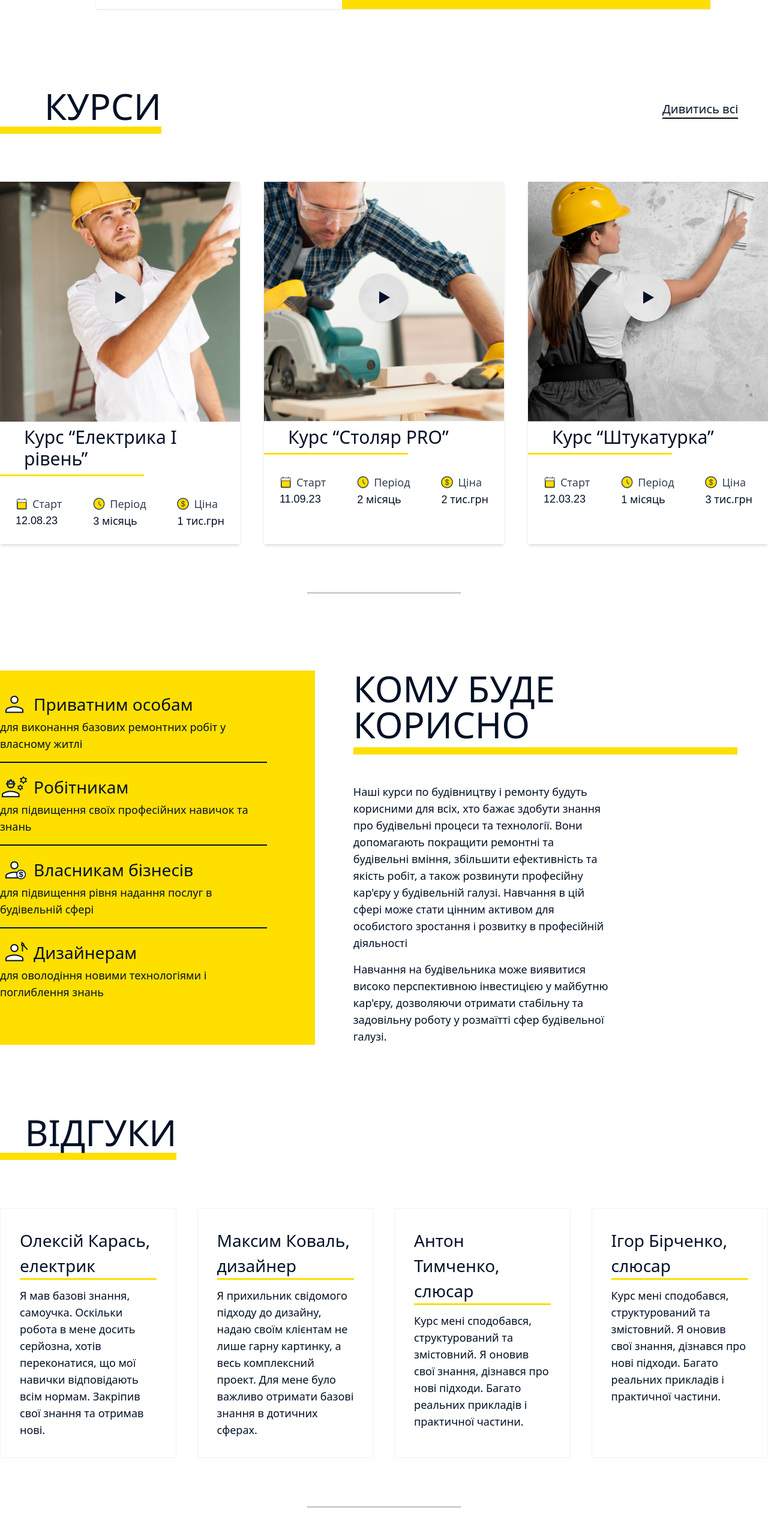
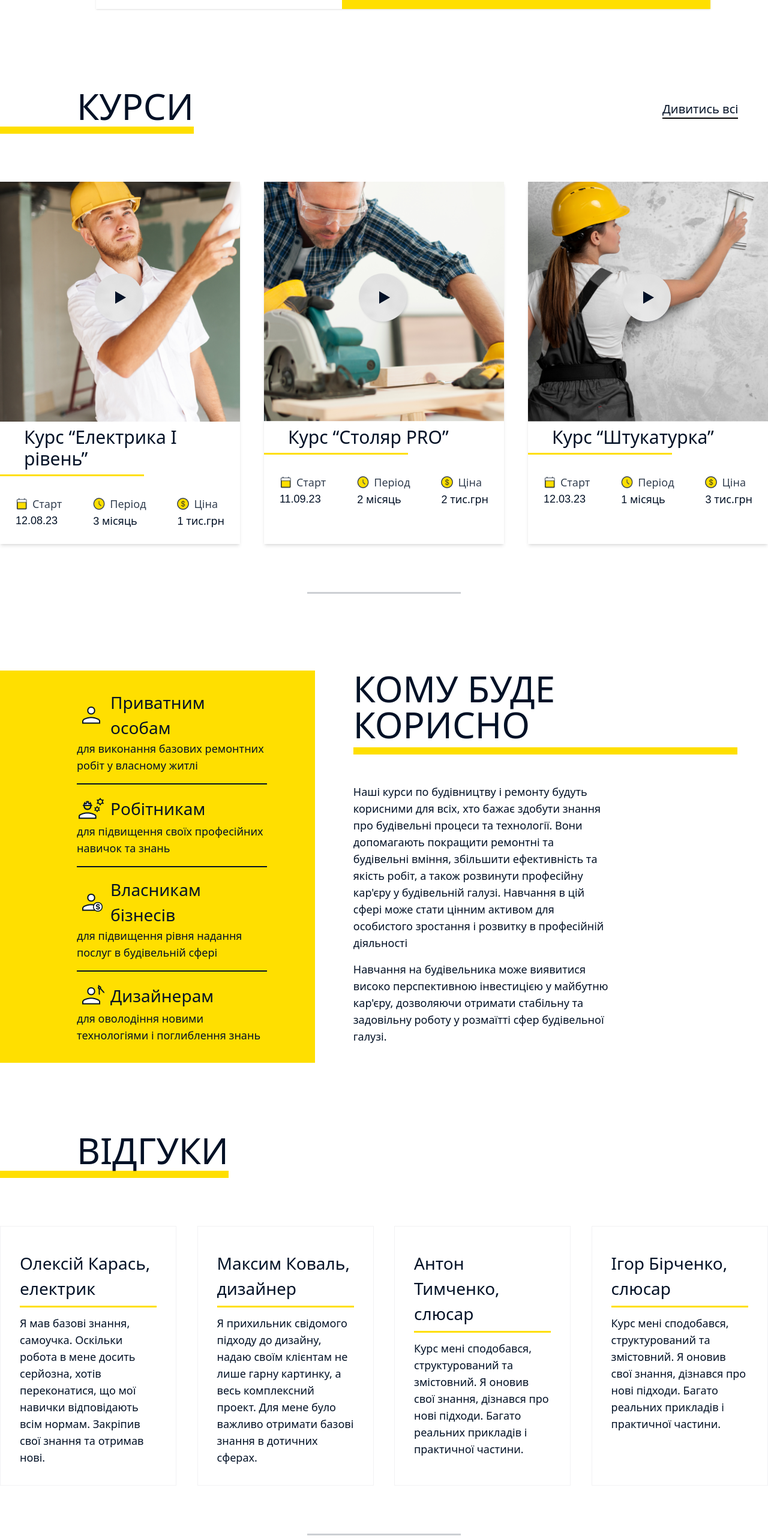
Before and after one commit to ValentinKovalenko/build-tech, a React (Create React App) app: page / in a window 1280 px wide. Shown: the part 1120-3686 px from the top of the page at 60% size. Built offline with nearby package versions, Linux system fonts and the light colour scheme.

Commit message:
refactoring code

```diff
--- a/src/blocks/BlogBlock/BlogBlock.jsx
+++ b/src/blocks/BlogBlock/BlogBlock.jsx
@@ -3,15 +3,12 @@ import Footer from "./Footer/Footer";
 import wiring from '../../assets/images/wiring.png'
 import ventilation from '../../assets/images/ventilation.png'
 import plumbing from '../../assets/images/plumbing.png'
+import Header from "../../components/Header";
 
 const BlogBlock = () => {
   return (
     <div className='mt-32'>
-      <div className='flex justify-between text-regal-black w-full py-4 pb-20'>
-        <div className='flex justify-end w-[21%] text-6xl border-b-[12px] border-regal-yellow'>
-          <span className='my-1'>БЛОГ</span>
-        </div>
-      </div>
+      <Header title='БЛОГ'/>
       <div className='flex flex-row justify-between w-full gap-10'>
         {blockBlog.map((blog) =>
           <div className={blog.style} key={blog.id}>
--- a/src/blocks/CoursesBlock/CoursesBlock.jsx
+++ b/src/blocks/CoursesBlock/CoursesBlock.jsx
@@ -1,4 +1,4 @@
-import Header from "./Header";
+import Header from "../../components/Header";
 import CoursesCard from "../../components/CoursesCard";
 import {coursesCard} from "../../constants";
 import UsefulInformationBlock from "./UsefulInformationBlock";
@@ -6,7 +6,7 @@ import UsefulInformationBlock from "./UsefulInformationBlock";
 const CoursesBlock = () => {
   return (
     <div className='mt-8'>
-      <Header/>
+      <Header linkName='Дивитись всі' title='КУРСИ'/>
       <div className='flex flex-row justify-around w-full gap-10'>
         {coursesCard.map((res) => <CoursesCard key={res.id} res={res}/>)}
       </div>
--- a/src/blocks/CoursesBlock/Header/Header.jsx
+++ /dev/null
@@ -1,15 +0,0 @@
-
-const Header = () => {
-    return (
-        <div className='flex justify-between text-regal-black w-full py-4 pb-20'>
-          <div className='flex justify-end w-[21%] text-6xl border-b-[12px] border-regal-yellow'>
-            <span className='my-1'>КУРСИ</span>
-          </div>
-          <div className='flex items-center text-xl w-1/5'>
-            <span className='border-black border-b-2 cursor-pointer ml-20'>Дивитись всі</span>
-          </div>
-        </div>
-    );
-};
-
-export default Header;
--- a/src/blocks/CoursesBlock/UsefulInformationBlock/UsefulInformationBlock.jsx
+++ b/src/blocks/CoursesBlock/UsefulInformationBlock/UsefulInformationBlock.jsx
@@ -8,7 +8,7 @@ const UsefulInformationBlock = () => {
 
   return (
     <div className='flex text-regal-black w-full mt-32'>
-      <div className='flex justify-end bg-regal-yellow w-[41%] py-8 pr-20'>
+      <div className='flex bg-regal-yellow w-[41%] pl-[10%] py-8 pr-20'>
         <div>
           <div className='flex items-center gap-2'>
             <img src={logo1} alt='логотип'/>
--- a/src/blocks/ReviewsBlock/ReviewsBlock.jsx
+++ b/src/blocks/ReviewsBlock/ReviewsBlock.jsx
@@ -1,19 +1,16 @@
 import {userReviews} from "../../constants";
 import SubscriptionBlock from "./SubscriptionBlock";
 import FaqBlock from "./FaqBlock";
+import Header from "../../components/Header";
 
 const ReviewsBlock = () => {
   return (
     <div className='mt-24 text-regal-black'>
-      <div className='text-regal-black w-full py-4 pb-20'>
-        <div className='flex justify-end w-[23%] text-6xl border-b-[12px] border-regal-yellow'>
-          <span className='my-1'>ВІДГУКИ</span>
-        </div>
-      </div>
+      <Header title='ВІДГУКИ'/>
       <div className='flex justify-between'>
         {userReviews.map((review) =>
           <div className='w-[23%] p-8 border border-regal-black border-opacity-5' key={review.id}>
-            <p className='text-[28px]'>{review.name}</p>
+            <p className='text-[28px] my-2'>{review.name}</p>
             <div className='border-b-[3px] border-regal-yellow mb-3'/>
             <p className='text-lg'>{review.value}</p>
           </div>
--- /dev/null
+++ b/src/components/Header/Header.jsx
@@ -0,0 +1,17 @@
+const Header = ({title, linkName}) => {
+  return (
+    <div className='flex justify-between text-regal-black w-full py-4 pb-20'>
+      <div className='flex justify-end pl-[10%] text-6xl border-b-[12px] border-regal-yellow'>
+        <span className='my-1'>{title}</span>
+      </div>
+      {
+        linkName?.length &&
+        <div className='flex items-center text-xl w-1/5'>
+          <span className='border-black border-b-2 cursor-pointer ml-20'>{linkName}</span>
+        </div>
+      }
+    </div>
+  );
+};
+
+export default Header;
```
Also changed, not shown: src/components/Header/index.js (renamed from src/blocks/CoursesBlock/Header/index.js).
